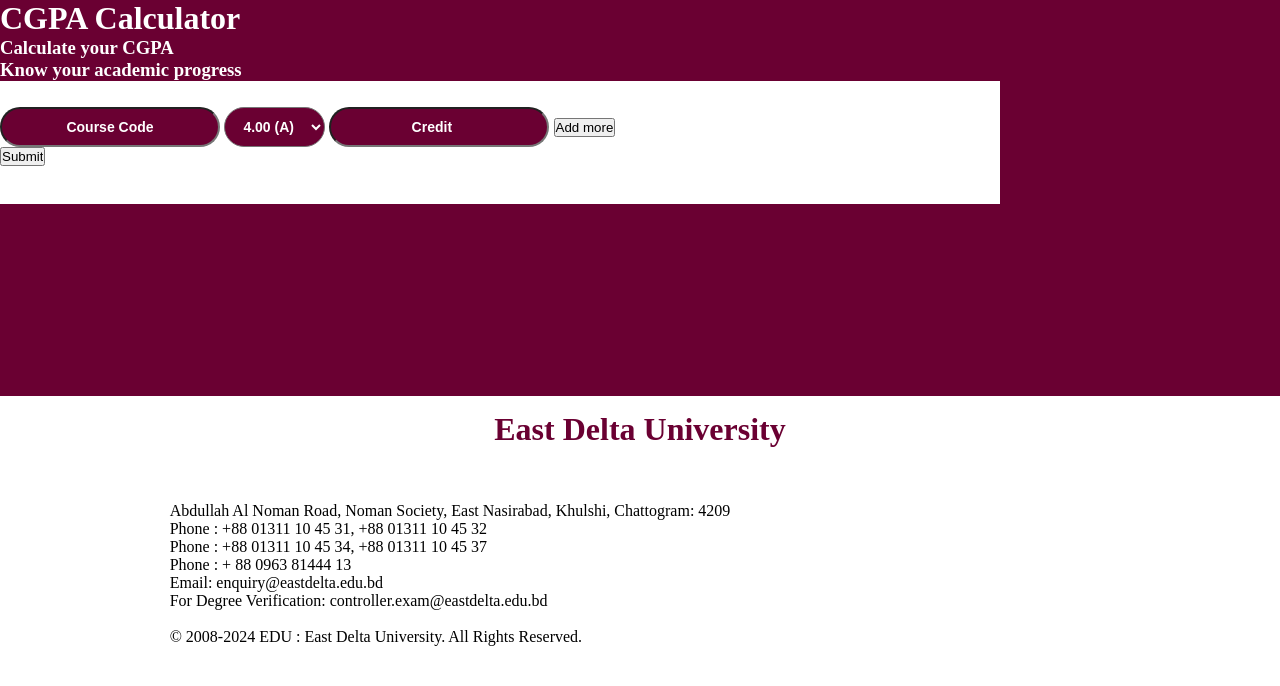
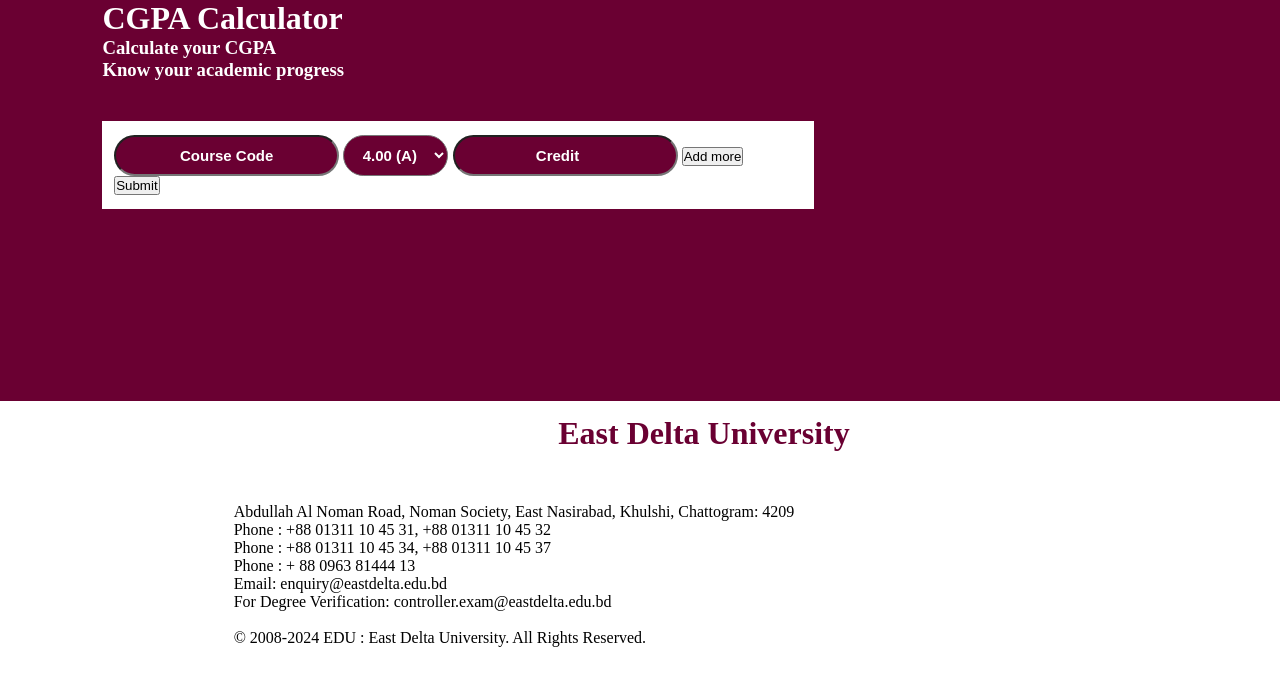
Before and after one commit to ahnaftnn/EDU-Advising-Help, a PHP site: page /pages/cgpa_calculator_dnm.php in a window 1280 px wide. Shown: the part 78-764 px from the top of the page. Run offline with PHP 8.4, Linux system fonts and the light colour scheme.

Commit message:
cgpacalulator middle

```diff
--- a/cgpacalculator_style.css
+++ b/cgpacalculator_style.css
@@ -22,6 +22,7 @@
 background:#6A0032;
 padding-bottom: 15%;
 justify-content: left;
+padding-left:8%;
 
  }
 .upper_body{
@@ -34,13 +35,15 @@ justify-content: left;
 
 }
 .main_body{
-  padding-top: 2%;
+
   font-family:Georgia, 'Times New Roman', Times, serif;
 
 background:white;
-width: 1000px;
-padding-bottom: 3%;
+width: 700px;
+margin-top: 40px;
 justify-content: center;
+padding:1.2% 0;
+padding-left: 1%;
 
 
 
@@ -49,6 +52,10 @@ justify-content: center;
 
 
 
+}
+.footer{
+
+  padding-left: 10%;
 }
 .footer h1{
   padding-top:1.2%;
@@ -63,34 +70,22 @@ padding-top:1.5%;
  margin-left:-380px;
 
  }.main_body_input {
-  display: table; /* Treat the container as a table */
+  display: table;
   width: 100%;
   background-color: #6A0032;
+
+
+
 }
 
 .form-control {
-  display: table-cell; /* Align children in a row-like structure */
-  width: auto; /* Adjust width based on content */
+  display: table-cell;
+  width: auto;
   text-align: center;
   padding: 10px;
   background-color: #6A0032;
   color: white;
-  font-size: 14px;
+  font-size: 15px;
   font-weight: bold;
-  border-radius: 50px;
+  border-radius: 45px;
 }
-.form-control1{
-  width: 450px;
-  margin-left: 10px;
-  margin-bottom: 15px;
-  background-color: #6A0032;
-  padding: 10px;
-  padding-left: 20px;
-  height: 50px;
-  font-size: 14px;
-  border-radius: 50px;
-  color: white;
-  font-weight: bolder;
-
-
-}
```
